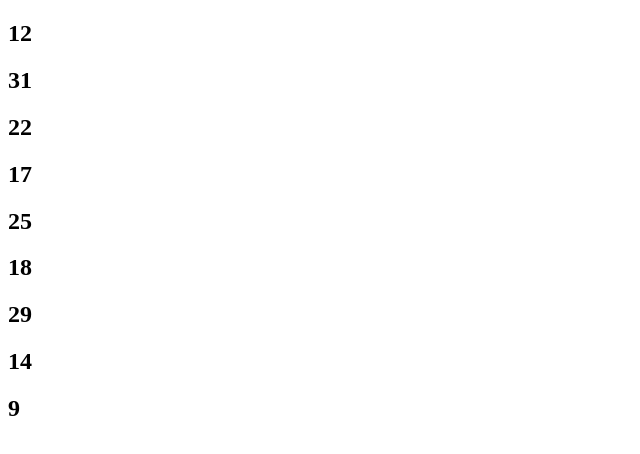
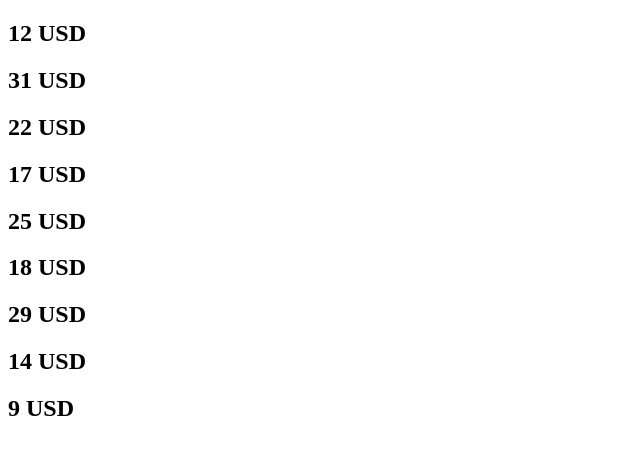
Before and after one commit to hyun5292/D3, a plain HTML site: page WorkData.html in a window 1280 px wide. Shown: the whole page, without its empty margins (0-640 px from the left). Drawn offline with nearby package versions, Linux system fonts and the light colour scheme.

Commit message:
Work with Data in D3 && Work With Dynamic Data in D3
.data(): 해당 데이터를 인식
.enter(): 데이터에 들어간다 뭐 그런 거 같은데?
.text((d) => d): 받아온 데이터 배열 값을 띄워줌

```diff
--- a/WorkData.html
+++ b/WorkData.html
@@ -4,7 +4,7 @@
     <meta charset="UTF-8">
     <meta http-equiv="X-UA-Compatible" content="IE=edge">
     <meta name="viewport" content="width=device-width, initial-scale=1.0">
-    <title>Work with Data in D3</title>
+    <title>Work with Data in D3 && Work With Dynamic Data in D3</title>
 </head>
 <body>
     <script src="https://cdnjs.cloudflare.com/ajax/libs/d3/7.1.1/d3.min.js"></script>
@@ -17,7 +17,7 @@
                 .enter()
                 .append("h2")
                 //.text("New Title");
-                .text((d) => d);
+                .text((d) => d + " USD");
     </script>
 </body>
 </html>
```
